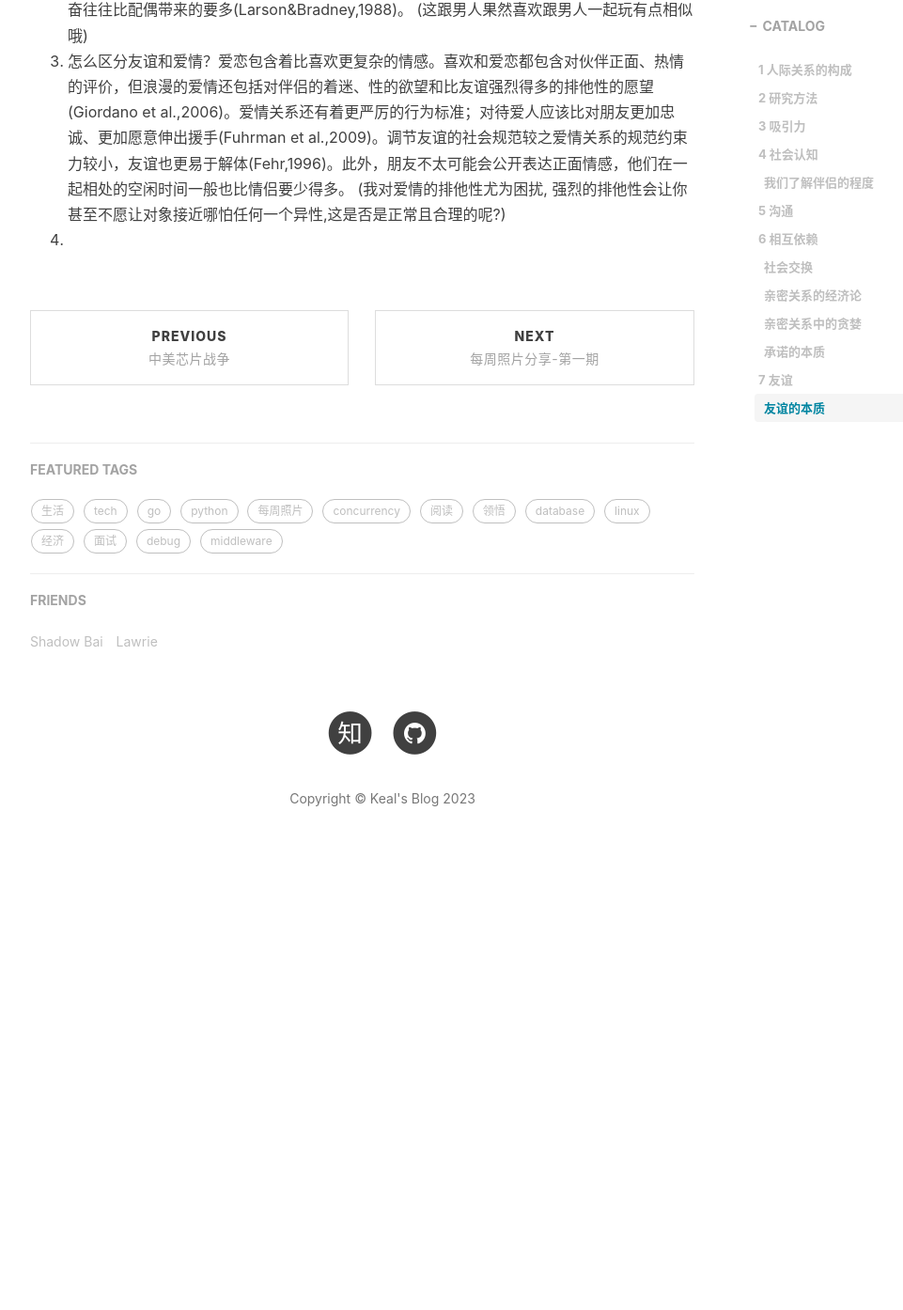
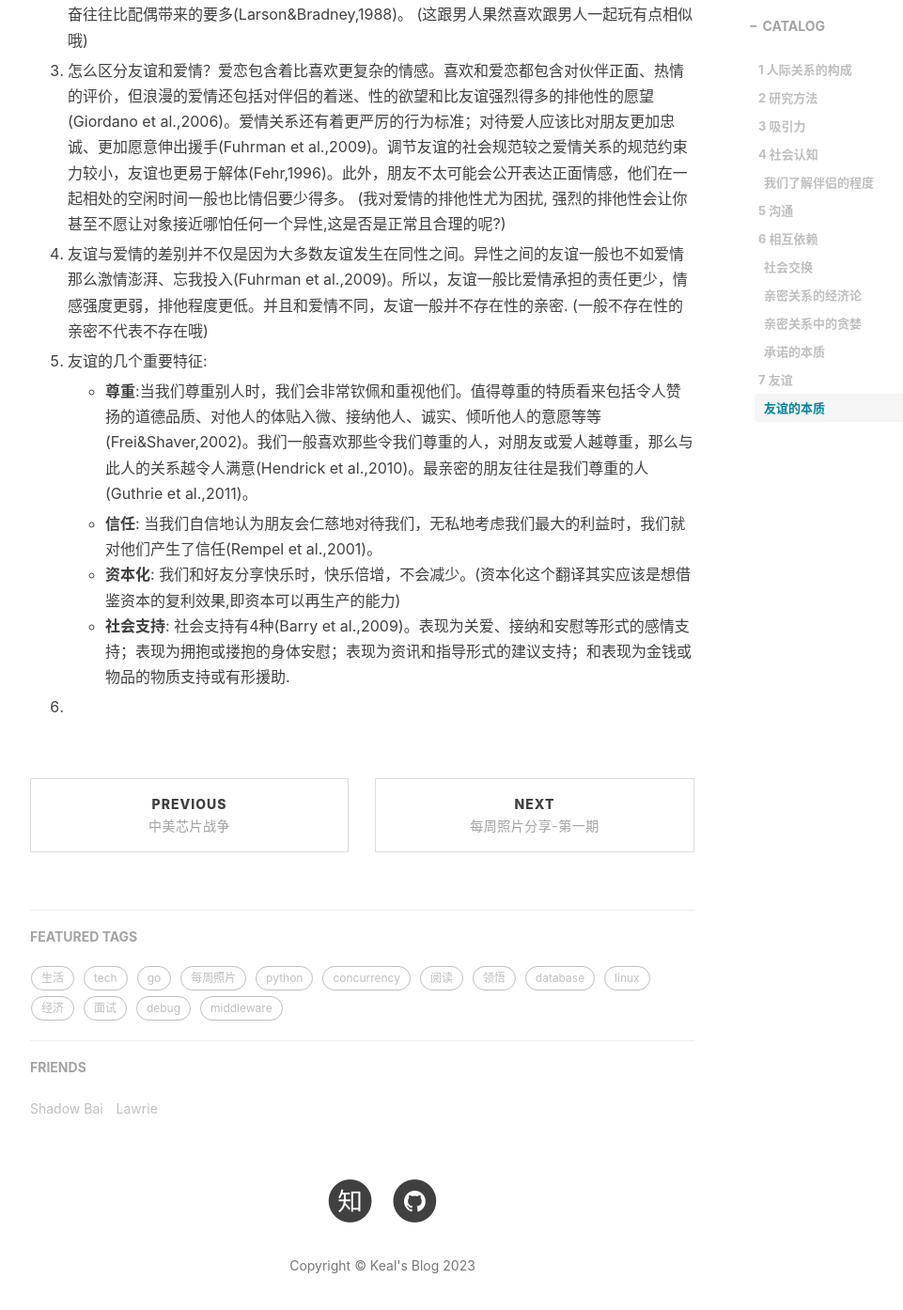
Before and after one commit to kneed/kneed.github.io, a Jekyll site: the page built from _posts/2023-08-15-读-亲密关系.md, in a window 1280 px wide and 1400 px high, scrolled down 15372 px. Shown: the top 1394 px of the window at 94% size, without its empty margins (233-1194 px from the left). Built offline with Jekyll 4.4.1, drawn with Linux system fonts in a browser that asks for light colours; nearby versions of some CDN libraries; comment, search, counter and statistics services are not loaded; before the commit the page ends 16326 px from its top, so only the background shows below that; some of the changed text lies outside the part shown.

```diff
--- a/_posts/2023-08-15-读-亲密关系.md
+++ b/_posts/2023-08-15-读-亲密关系.md
@@ -8,7 +8,6 @@
 catalog: true
 tags:
     - 阅读
-
 
 ---
 
@@ -258,8 +257,22 @@
 ### 友谊的本质
 
 1. 友谊是我们获得快乐和支持的必不可少的源泉.
+
 2. 如果配偶和朋友都在身边，那将是最美好的时光。但如果两者只能择一，朋友带来的快乐和兴奋往往比配偶带来的要多(Larson&Bradney,1988)。
    (这跟男人果然喜欢跟男人一起玩有点相似哦)
+
 3. 怎么区分友谊和爱情？爱恋包含着比喜欢更复杂的情感。喜欢和爱恋都包含对伙伴正面、热情的评价，但浪漫的爱情还包括对伴侣的着迷、性的欲望和比友谊强烈得多的排他性的愿望(Giordano et al.,2006)。爱情关系还有着更严厉的行为标准；对待爱人应该比对朋友更加忠诚、更加愿意伸出援手(Fuhrman et al.,2009)。调节友谊的社会规范较之爱情关系的规范约束力较小，友谊也更易于解体(Fehr,1996)。此外，朋友不太可能会公开表达正面情感，他们在一起相处的空闲时间一般也比情侣要少得多。
    (我对爱情的排他性尤为困扰, 强烈的排他性会让你甚至不愿让对象接近哪怕任何一个异性,这是否是正常且合理的呢?)
-4.
+
+4. 友谊与爱情的差别并不仅是因为大多数友谊发生在同性之间。异性之间的友谊一般也不如爱情那么激情澎湃、忘我投入(Fuhrman et al.,2009)。所以，友谊一般比爱情承担的责任更少，情感强度更弱，排他程度更低。并且和爱情不同，友谊一般并不存在性的亲密.
+   (一般不存在性的亲密不代表不存在哦)
+
+5. 友谊的几个重要特征:
+
+   - **尊重**:当我们尊重别人时，我们会非常钦佩和重视他们。值得尊重的特质看来包括令人赞扬的道德品质、对他人的体贴入微、接纳他人、诚实、倾听他人的意愿等等(Frei&Shaver,2002)。我们一般喜欢那些令我们尊重的人，对朋友或爱人越尊重，那么与此人的关系越令人满意(Hendrick et al.,2010)。最亲密的朋友往往是我们尊重的人(Guthrie et al.,2011)。
+
+   - **信任**: 当我们自信地认为朋友会仁慈地对待我们，无私地考虑我们最大的利益时，我们就对他们产生了信任(Rempel et al.,2001)。
+   - **资本化**: 我们和好友分享快乐时，快乐倍增，不会减少。(资本化这个翻译其实应该是想借鉴资本的复利效果,即资本可以再生产的能力)
+   - **社会支持**: 社会支持有4种(Barry et al.,2009)。表现为关爱、接纳和安慰等形式的感情支持；表现为拥抱或搂抱的身体安慰；表现为资讯和指导形式的建议支持；和表现为金钱或物品的物质支持或有形援助.
+
+6.
```
Also changed, not shown: other parts of _posts/2023-08-15-读-亲密关系.md (+1 -1 lines), _posts/2023-09-25-每周照片分享-第五期.md (added, +102 -0 lines).
